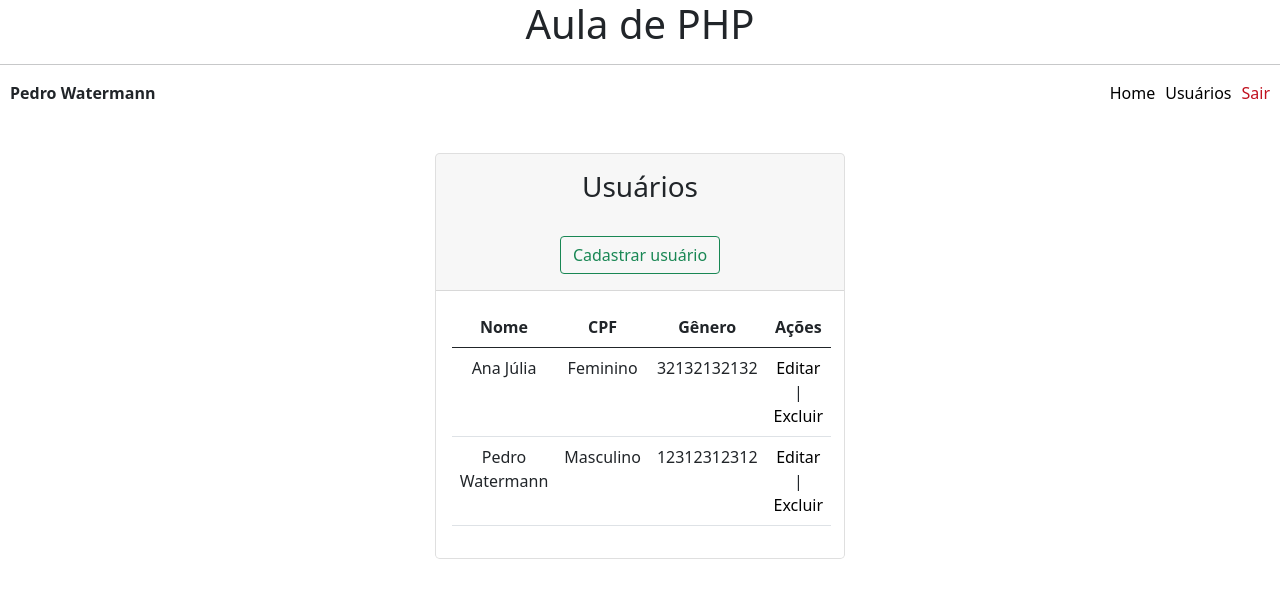
After one commit to PedroWatermann/aulaPhp, a PHP site: page /usuario.php in a window 1280 px wide. The commit adds this page. Shown: the top 598 px of the page. Run offline with PHP 8.4, Linux system fonts and the light colour scheme; a user stored in the database is signed in; data comes from the database, SQL or seed files in the repository.

Commit message:
Última aula do ano!

```diff
--- a/aula/conecta.php
+++ b/aula/conecta.php
@@ -8,7 +8,7 @@ $database = "aulaphp"; // Nome do banco de dados, não o nome da tabela
 $mysqli = mysqli_connect($hostname, $username, $password, $database);
 if (!$mysqli) {
     /* Para a execução do programa */
-    die("Falha na conexão!". mysqli_connect_error());
+    die("Falha na conexão!" . mysqli_connect_error());
 } /*else {  // Apenas para teste
     echo "Conectado com sucesso!";
 }*/
--- a/aula/login.php
+++ b/aula/login.php
@@ -12,7 +12,7 @@ $login = mysqli_query($mysqli, $sql);
 
 if (mysqli_num_rows($login) > 0) {
     $dados = mysqli_fetch_assoc($login); // Cria um array de $login
-    $_SESSION["user"] = $dados["nome"]; // Cria uma sessão chamada user que recebe do array a posição nome da query, pois * seleciona tudo
+    $_SESSION["user"] = $dados["nome"]; // Cria uma sessão chamada user que recebe do array a posição nome da query, pois * seleciona tudo (ou seja, a sessão é nomeada com o nome do usuário)
 
     echo "
         <script>
--- /dev/null
+++ b/aula/menu.php
@@ -0,0 +1,9 @@
+<?php
+
+$nome = $_SESSION["user"];
+echo "<strong> $nome </strong>";
+echo "<div class='nav-links'>";
+echo "<a href='aula.php' style='color: black; text-decoration: none;'>Home</a>";
+echo "<a href='usuario.php' style='color: black; text-decoration: none;'>Usuários</a>";
+echo "<a href='sair.php' style='color: #c1121f; text-decoration: none;'>Sair</a>";
+echo "</div>";
--- /dev/null
+++ b/aula/usuario.php
@@ -0,0 +1,123 @@
+<!-- Toda página após o login deverá conter esse trecho de código -->
+<?php
+
+session_start(); // Inicia a sessão
+
+if (!isset($_SESSION["user"])) { // Verifica se a sessão usuário existe
+    echo "
+        <script>
+            window.location.replace('index.php');
+        </script>
+    ";
+
+    exit(); // Sai da sessão que, ocasionalmente, estiver criada
+}
+
+?>
+<!-- Toda página após o login deverá conter esse trecho de código -->
+
+<!DOCTYPE html>
+
+<html lang="pt-br">
+
+<head>
+    <meta charset="UTF-8">
+    <meta name="viewport" content="width=device-width, initial-scale=1.0">
+    <title>Aula de PHP</title>
+    <link href="https://cdn.jsdelivr.net/npm/bootstrap@5.0.2/dist/css/bootstrap.min.css" rel="stylesheet" integrity="sha384-EVSTQN3/azprG1Anm3QDgpJLIm9Nao0Yz1ztcQTwFspd3yD65VohhpuuCOmLASjC" crossorigin="anonymous">
+    <script src="https://cdn.jsdelivr.net/npm/bootstrap@5.0.2/dist/js/bootstrap.bundle.min.js" integrity="sha384-MrcW6ZMFYlzcLA8Nl+NtUVF0sA7MsXsP1UyJoMp4YLEuNSfAP+JcXn/tWtIaxVXM" crossorigin="anonymous"></script>
+    <style>
+        nav {
+            display: flex;
+            justify-content: space-between;
+            align-items: center;
+            padding: 0 10px;
+        }
+
+        .nav-links {
+            display: flex;
+            gap: 10px;
+        }
+    </style>
+</head>
+
+<body>
+    <h1 style="text-align: center;">Aula de PHP</h1>
+    <hr>
+    <nav>
+        <?php include "menu.php" ?>
+    </nav>
+    <br>
+    <br>
+
+    <div class="row justify-content-center row-cols-1 row-cols-md-3 mb-3 text-center">
+        <div class="col">
+            <div class="card mb-4 rounded-3 shadow-sw">
+                <div class="card-header py-3">
+                    <h3>Usuários</h3>
+                    <br>
+                    <button type="button" class="btn btn-outline-success" data-bs-toggle="modal" data-bs-target="#exampleModal">Cadastrar usuário</button>
+                </div>
+                <div class="card-body">
+                    <table class="table table-hover">
+                        <thead>
+                            <tr>
+                                <th scope="col">Nome</th>
+                                <th scope="col">CPF</th>
+                                <th scope="col">Gênero</th>
+                                <th scope="col">Ações</th>
+                            </tr>
+                        </thead>
+
+                        <tbody>
+                            <?php
+
+                            include "conecta.php";
+
+                            $sql = "SELECT * FROM usuario ORDER BY nome";
+                            $pesquisa = mysqli_query($mysqli, $sql);
+                            $row = mysqli_num_rows($pesquisa);
+                            if ($row > 0) {
+                                while ($registro = $pesquisa->fetch_array()) {
+                                    $id = $registro["id"];
+                                    echo "
+                                        <tr>
+                                            <td>" . $registro["nome"] . "</td>
+                                            <td>" . $registro["genero"] . "</td>
+                                            <td>" . $registro["cpf"] . "</td>
+                                            <td><a href='editusuario.php?id=$id' style='color: black; text-decoration: none;'>Editar</a> | <a href='deleteusuario.php?id=$id' style='color: black; text-decoration: none;'>Excluir</a></td>
+                                        </tr>
+                                    ";
+                                }
+                            } else {
+                                echo "<tr><td colspan='4'><strong>Nenhum usuário cadastrado!</strong></td></tr>";
+                            }
+
+                            ?>
+                        </tbody>
+                    </table>
+                </div>
+            </div>
+        </div>
+    </div>
+
+    <div class="modal fade" id="exampleModal" tabindex="-1" aria-labelledby="exampleModalLabel" aria-hidden="true">
+        <div class="modal-dialog">
+            <div class="modal-content">
+                <div class="modal-header">
+                    <h5 class="modal-title" id="exampleModalLabel">Modal title</h5>
+                    <button type="button" class="btn-close" data-bs-dismiss="modal" aria-label="Close"></button>
+                </div>
+                <div class="modal-body">
+                    ...
+                </div>
+                <div class="modal-footer">
+                    <button type="button" class="btn btn-secondary" data-bs-dismiss="modal">Close</button>
+                    <button type="button" class="btn btn-primary">Save changes</button>
+                </div>
+            </div>
+        </div>
+    </div>
+</body>
+
+</html>
```
Also changed, not shown: DB/usuario.sql (added, +69 -0 lines), aula/aula.php (+23 -12 lines), aula/deleteusuario.php (added, +17 -0 lines), aula/index.php (+3 -4 lines), aula/sair.php (added, +12 -0 lines).
